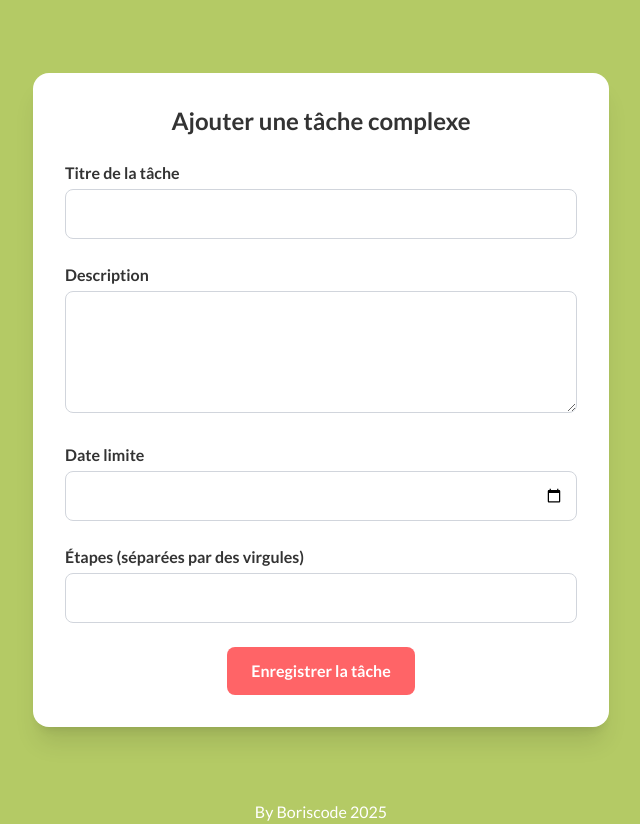
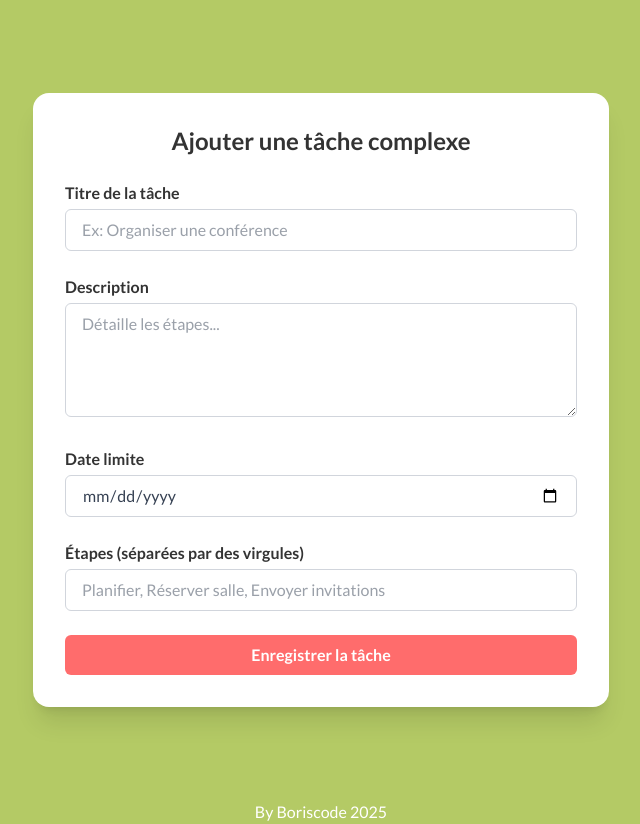
Before and after one commit to boris2442/Task_Management, a PHP site: page /formulaire_complexe.php in a window 1280 px wide. Shown: the part 64-888 px from the top of the page, without its empty margins (319-959 px from the left). Run offline with PHP 8.4, Linux system fonts and the light colour scheme; style sheets or scripts are compiled from the project's sources; some web fonts are replaced.

Commit message:
tache_complexe in gestion_of_taches

```diff
--- a/formulaire_complexe.php
+++ b/formulaire_complexe.php
@@ -12,34 +12,34 @@ require_once 'includes/header.php'
             <div>
                 <label class="block text-[#333] mb-1 font-semibold">Titre de la tâche</label>
                 <input type="text" name="titre" placeholder="Ex: Organiser une conférence"
-                    class="w-full p-3 border border-gray-300 rounded-lg focus:outline-none focus:ring-2 focus:ring-red-400">
+                    class="w-full px-4 py-2 border border-gray-300 rounded-md focus:outline-none focus:border-2 focus:border-[#B4CA65] focus:text-gray-800 text-gray-700">
             </div>
 
             <!-- Description -->
             <div>
                 <label class="block text-[#333] mb-1 font-semibold">Description</label>
                 <textarea name="description" rows="4" placeholder="Détaille les étapes..."
-                    class="w-full p-3 border border-gray-300 rounded-lg focus:outline-none focus:ring-2 focus:ring-red-400"></textarea>
+                    class="w-full px-4 py-2 border border-gray-300 rounded-md focus:outline-none focus:border-2 focus:border-[#B4CA65] focus:text-gray-800 text-gray-700"></textarea>
             </div>
 
             <!-- Date d'échéance -->
             <div>
                 <label class="block text-[#333] mb-1 font-semibold">Date limite</label>
                 <input type="date" name="deadline"
-                    class="w-full p-3 border border-gray-300 rounded-lg focus:outline-none focus:ring-2 focus:ring-red-400">
+                    class="w-full px-4 py-2 border border-gray-300 rounded-md focus:outline-none focus:border-2 focus:border-[#B4CA65] focus:text-gray-800 text-gray-700">
             </div>
 
             <!-- Étapes de la tâche -->
             <div>
                 <label class="block text-[#333] mb-1 font-semibold">Étapes (séparées par des virgules)</label>
                 <input type="text" name="etapes" placeholder="Planifier, Réserver salle, Envoyer invitations"
-                    class="w-full p-3 border border-gray-300 rounded-lg focus:outline-none focus:ring-2 focus:ring-red-400">
+                    class="w-full px-4 py-2 border border-gray-300 rounded-md focus:outline-none focus:border-2 focus:border-[#B4CA65] focus:text-gray-800 text-gray-700">
             </div>
 
             <!-- Bouton -->
             <div class="text-center">
                 <button type="submit"
-                    class="bg-red-400 text-white px-6 py-3 rounded-lg font-semibold hover:bg-red-500 transition duration-200">
+                    class="w-full bg-[#ff6c6c] hover:bg-red-400 text-white font-bold py-2 px-4 rounded-md transition duration-300">
                     Enregistrer la tâche
                 </button>
             </div>
```
